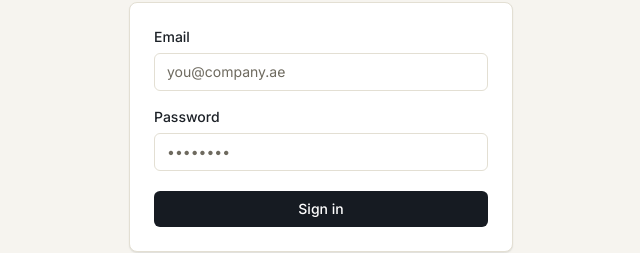
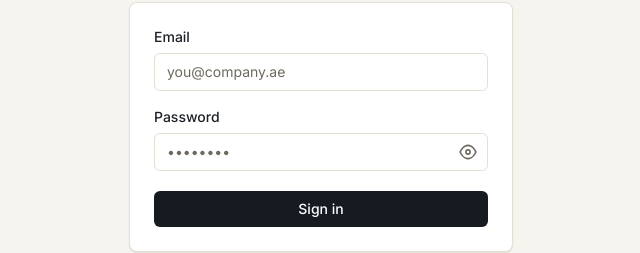
Before and after one commit to Srideep-64/worker-management, a React (Vite) app in the folder frontend/: page /login in a window 1280 px wide. Shown: the part 315-568 px from the top of the page, without its empty margins (319-959 px from the left). Built offline with nearby package versions, Linux system fonts and the light colour scheme; no server answers.

Commit message:
Fix API authentication and add password visibility toggle

```diff
--- a/frontend/src/api/client.js
+++ b/frontend/src/api/client.js
@@ -12,7 +12,7 @@
  * - API paths remain relative across environments.
  */
 
-const BASE_URL = import.meta.env.VITE_API_BASE_URL || "/api";
+const BASE_URL = "/api";
 
 // Custom API error
 export class ApiError extends Error {
--- a/frontend/src/components/layout/Sidebar.jsx
+++ b/frontend/src/components/layout/Sidebar.jsx
@@ -53,7 +53,7 @@ export default function Sidebar() {
       </nav>
 
       <div className="border-t border-white/10 px-5 py-4 text-xs text-white/40">
-        3 companies &middot; ~150 workers
+        Made by &middot; Srideep Reddy
       </div>
     </aside>
   );
--- a/frontend/src/pages/Login.jsx
+++ b/frontend/src/pages/Login.jsx
@@ -8,6 +8,7 @@ export default function Login() {
   const location = useLocation();
   const [email, setEmail] = useState("");
   const [password, setPassword] = useState("");
+  const [showPassword, setShowPassword] = useState(false);
   const [error, setError] = useState("");
   const [submitting, setSubmitting] = useState(false);
 
@@ -63,20 +64,63 @@ export default function Login() {
           </div>
 
           <div className="mb-5">
-            <label htmlFor="password" className="label">
-              Password
-            </label>
+          <label htmlFor="password" className="label">
+            Password
+          </label>
+
+          <div className="relative">
             <input
               id="password"
-              type="password"
+              type={showPassword ? "text" : "password"}
               autoComplete="current-password"
               required
-              className="input"
+              className="input pr-10"
               value={password}
               onChange={(e) => setPassword(e.target.value)}
-              placeholder="&bull;&bull;&bull;&bull;&bull;&bull;&bull;&bull;"
+              placeholder="••••••••"
             />
+
+            <button
+              type="button"
+              onClick={() => setShowPassword((current) => !current)}
+              className="absolute inset-y-0 right-0 flex w-10 items-center justify-center text-text-muted hover:text-text"
+              aria-label={showPassword ? "Hide password" : "Show password"}
+            >
+              {showPassword ? (
+                <svg
+                  xmlns="http://www.w3.org/2000/svg"
+                  viewBox="0 0 24 24"
+                  fill="none"
+                  stroke="currentColor"
+                  strokeWidth="2"
+                  className="h-5 w-5"
+                >
+                  <path
+                    strokeLinecap="round"
+                    strokeLinejoin="round"
+                    d="M3 3l18 18M10.58 10.58a2 2 0 102.83 2.83M9.88 4.24A9.77 9.77 0 0112 4c5 0 8.5 4 9.5 8a10.6 10.6 0 01-2.04 3.77M6.1 6.1C4.35 7.37 3.25 9.3 2.5 12c1 4 4.5 8 9.5 8 1.61 0 3.08-.37 4.37-1.02"
+                  />
+                </svg>
+              ) : (
+                <svg
+                  xmlns="http://www.w3.org/2000/svg"
+                  viewBox="0 0 24 24"
+                  fill="none"
+                  stroke="currentColor"
+                  strokeWidth="2"
+                  className="h-5 w-5"
+                >
+                  <path
+                    strokeLinecap="round"
+                    strokeLinejoin="round"
+                    d="M2.5 12s3.5-8 9.5-8 9.5 8 9.5 8-3.5 8-9.5 8-9.5-8-9.5-8z"
+                  />
+                  <circle cx="12" cy="12" r="2.5" />
+                </svg>
+              )}
+            </button>
           </div>
+        </div>
 
           {error && (
             <div className="mb-4 rounded-md border border-danger/30 bg-danger-soft px-3 py-2 text-sm text-danger">
--- a/frontend/src/pages/Settings.jsx
+++ b/frontend/src/pages/Settings.jsx
@@ -36,8 +36,7 @@ export default function Settings() {
         }
       >
         <p className="mb-4 text-sm text-text-muted">
-          Every user currently has full admin access. Role-based permissions aren&rsquo;t needed yet with
-          this small a team, but the data model leaves room for it later.
+          Every user currently has full admin access.
         </p>
         <table className="w-full text-left text-sm">
           <thead>
```
